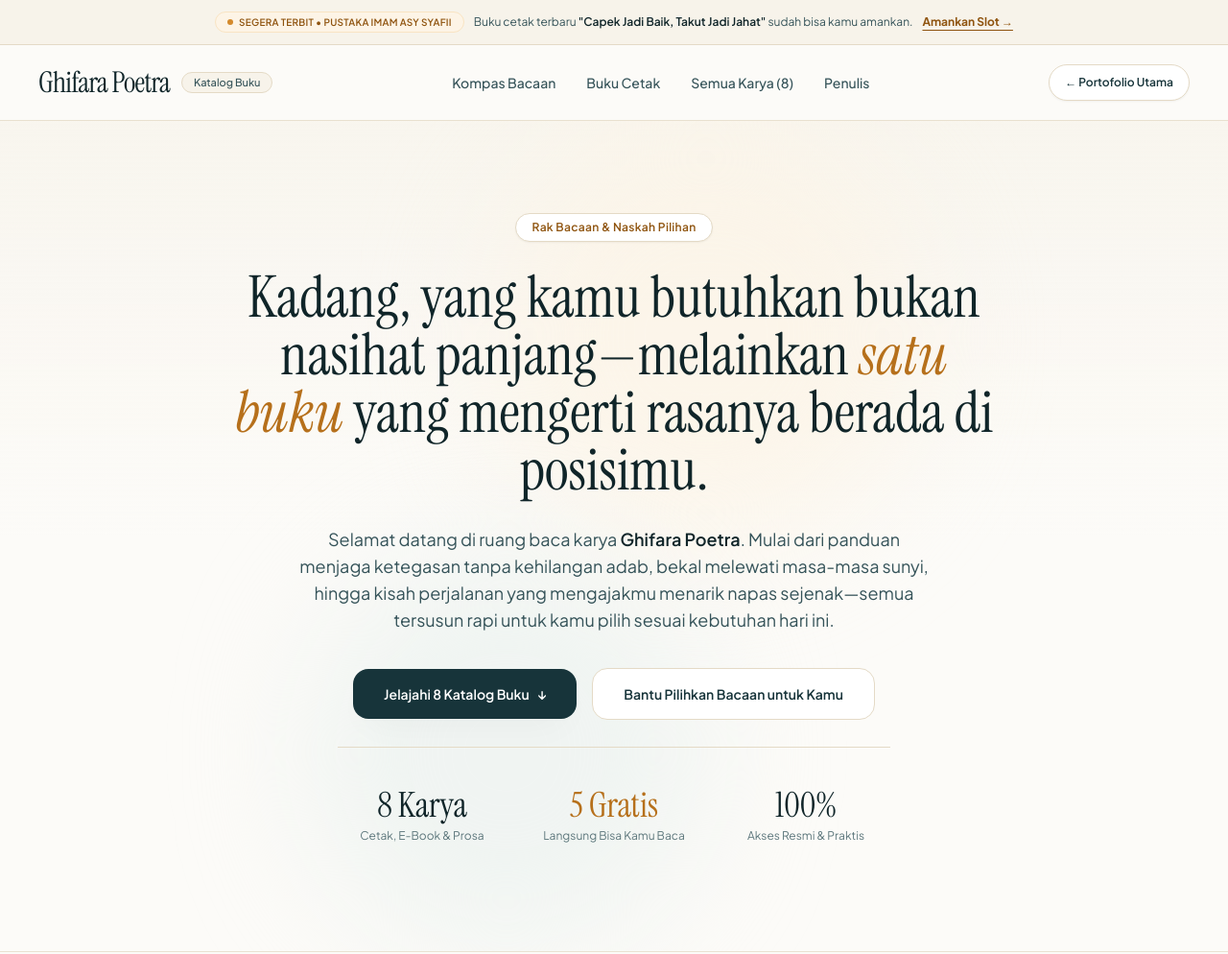
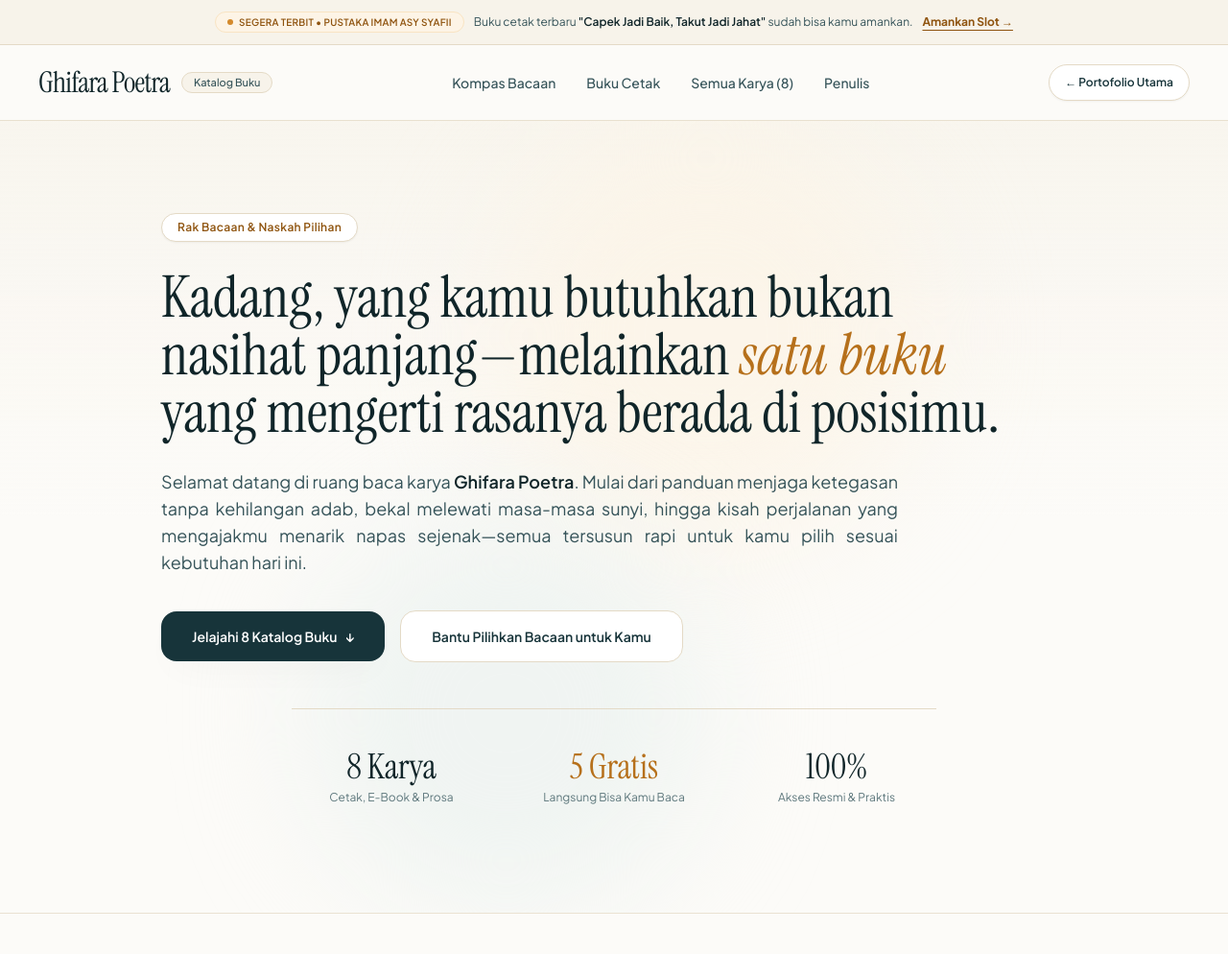
Before and after one commit to ghifarapoetra/microsite, a plain HTML site: page index.html in a window 1280 px wide. Shown: the top 994 px of the page at 96% size. Drawn offline with nearby package versions, Linux system fonts and the light colour scheme.

Commit message:
Update index.html

```diff
--- a/index.html
+++ b/index.html
@@ -159,13 +159,14 @@
         </div>
     </header>
 
-    <!-- HERO SECTION: Clean, Airy & Centered (Tanpa Duplikasi Kartu Buku) -->
+    <!-- HERO SECTION: Rata Kiri, Paragraf Justify, Metrik Tetap di Tengah -->
     <section class="relative overflow-hidden bg-gradient-to-b from-canvas-cream/70 via-canvas-light to-canvas-light pt-16 pb-20 md:pt-24 md:pb-28 border-b border-canvas-line/70">
         <!-- Soft Sunlit Ambient Glows -->
         <div class="absolute top-0 right-1/4 w-[28rem] h-[28rem] rounded-full bg-ochre-100/70 blur-3xl pointer-events-none"></div>
         <div class="absolute bottom-0 left-1/4 w-[26rem] h-[26rem] rounded-full bg-sage-100/80 blur-3xl pointer-events-none"></div>
 
-        <div class="max-w-4xl mx-auto px-5 sm:px-10 relative z-10 text-center space-y-7">
+        <div class="max-w-5xl mx-auto px-4 sm:px-8 lg:px-10 relative z-10">
+            <div class="text-left space-y-7 max-w-4xl">
                 <div class="inline-flex items-center gap-2 px-4 py-1.5 rounded-full bg-white border border-canvas-line text-ochre-700 text-xs font-semibold tracking-wide shadow-sm">
                     <span>Rak Bacaan & Naskah Pilihan</span>
                 </div>
@@ -174,11 +175,11 @@
                     Kadang, yang kamu butuhkan bukan nasihat panjang—melainkan <span class="italic text-ochre-600">satu buku</span> yang mengerti rasanya berada di posisimu.
                 </h1>
 
-            <p class="text-ink-700 text-base sm:text-lg leading-[1.85] max-w-2xl mx-auto font-normal">
+                <p class="text-ink-700 text-base sm:text-lg leading-[1.85] max-w-3xl text-justify font-normal">
                     Selamat datang di ruang baca karya <strong class="text-ink-950 font-semibold">Ghifara Poetra</strong>. Mulai dari panduan menjaga ketegasan tanpa kehilangan adab, bekal melewati masa-masa sunyi, hingga kisah perjalanan yang mengajakmu menarik napas sejenak—semua tersusun rapi untuk kamu pilih sesuai kebutuhan hari ini.
                 </p>
 
-            <div class="flex flex-col sm:flex-row items-center justify-center gap-4 pt-2">
+                <div class="flex flex-col sm:flex-row items-stretch sm:items-center justify-start gap-4 pt-2">
                     <a href="#katalog-lengkap" class="w-full sm:w-auto inline-flex items-center justify-center gap-2 bg-ink-900 hover:bg-ink-950 text-white font-semibold px-8 py-4 rounded-2xl transition shadow-airy text-sm">
                         <span>Jelajahi 8 Katalog Buku</span>
                         <span>↓</span>
@@ -187,9 +188,10 @@
                         <span>Bantu Pilihkan Bacaan untuk Kamu</span>
                     </a>
                 </div>
+            </div>
 
-            <!-- Airy Metrics -->
-            <div class="grid grid-cols-3 gap-6 pt-10 border-t border-canvas-line max-w-xl mx-auto">
+            <!-- Airy Metrics (Tetap di Tengah) -->
+            <div class="grid grid-cols-3 gap-6 pt-10 mt-12 border-t border-canvas-line max-w-2xl mx-auto text-center">
                 <div>
                     <p class="font-display text-3xl sm:text-4xl text-ink-950">8 Karya</p>
                     <p class="text-xs text-ink-500 mt-1">Cetak, E-Book & Prosa</p>
```
Lines whose indentation alone changed are shown as unchanged.
